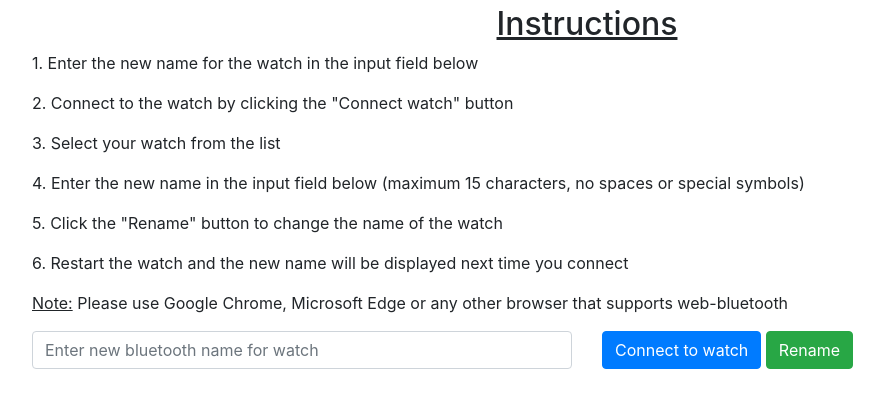
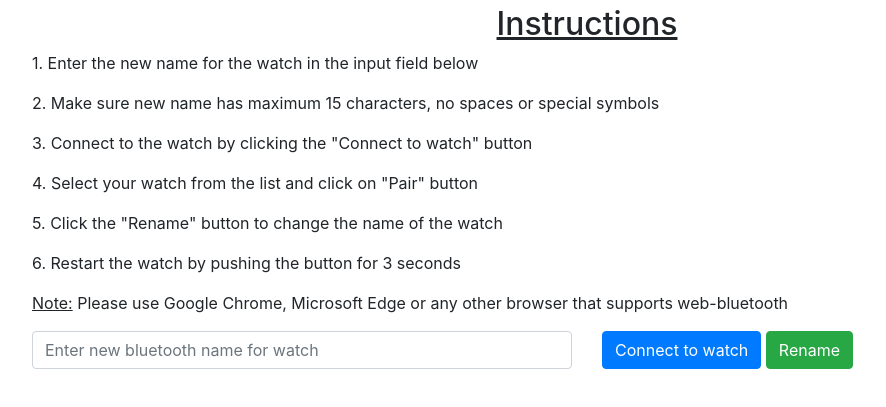
Before and after one commit to rajeevmsn/bangleBt_rename, a plain HTML site: page index.html in a window 1280 px wide. Shown: the part 51-458 px from the top of the page, without its empty margins (53-939 px from the left). Drawn offline with nearby package versions, Linux system fonts and the light colour scheme; a script that the page names is missing.

Commit message:
Update index.html

```diff
--- a/index.html
+++ b/index.html
@@ -15,11 +15,11 @@
         <div class="row">
             <div class="col-md-12">
                 <p>1. Enter the new name for the watch in the input field below</p>
-                <p>2. Connect to the watch by clicking the "Connect watch" button</p>
-                <p>3. Select your watch from the list</p>
-                <p>4. Enter the new name in the input field below (maximum 15 characters, no spaces or special symbols)</p>
+                <p>2. Make sure new name has maximum 15 characters, no spaces or special symbols</p>
+                <p>3. Connect to the watch by clicking the "Connect to watch" button</p>
+                <p>4. Select your watch from the list and click on "Pair" button</p>
                 <p>5. Click the "Rename" button to change the name of the watch</p>
-                <p>6. Restart the watch and the new name will be displayed next time you connect</p>
+                <p>6. Restart the watch by pushing the button for 3 seconds</p>
                 <p> <u>Note:</u> Please use Google Chrome, Microsoft Edge or any other browser that supports web-bluetooth</p>
             </div>
         </div>
```
